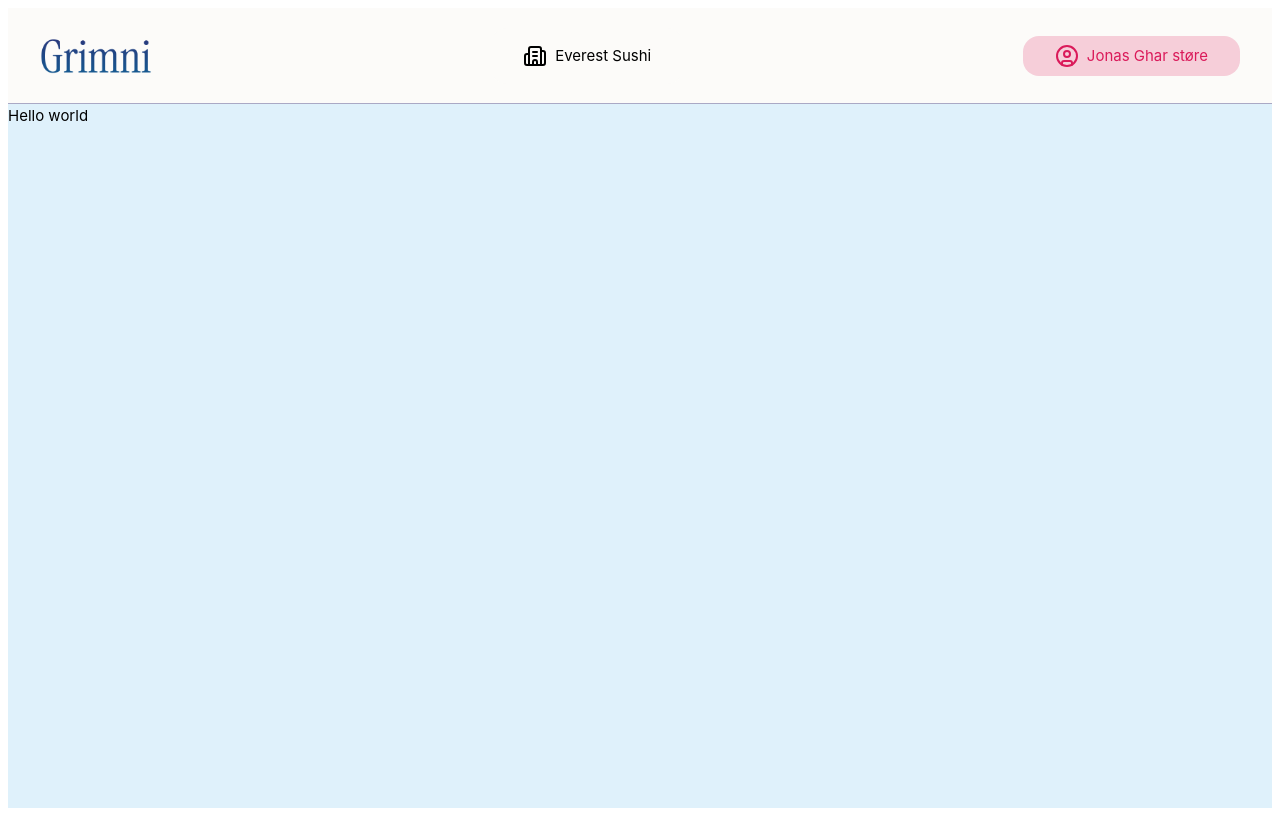
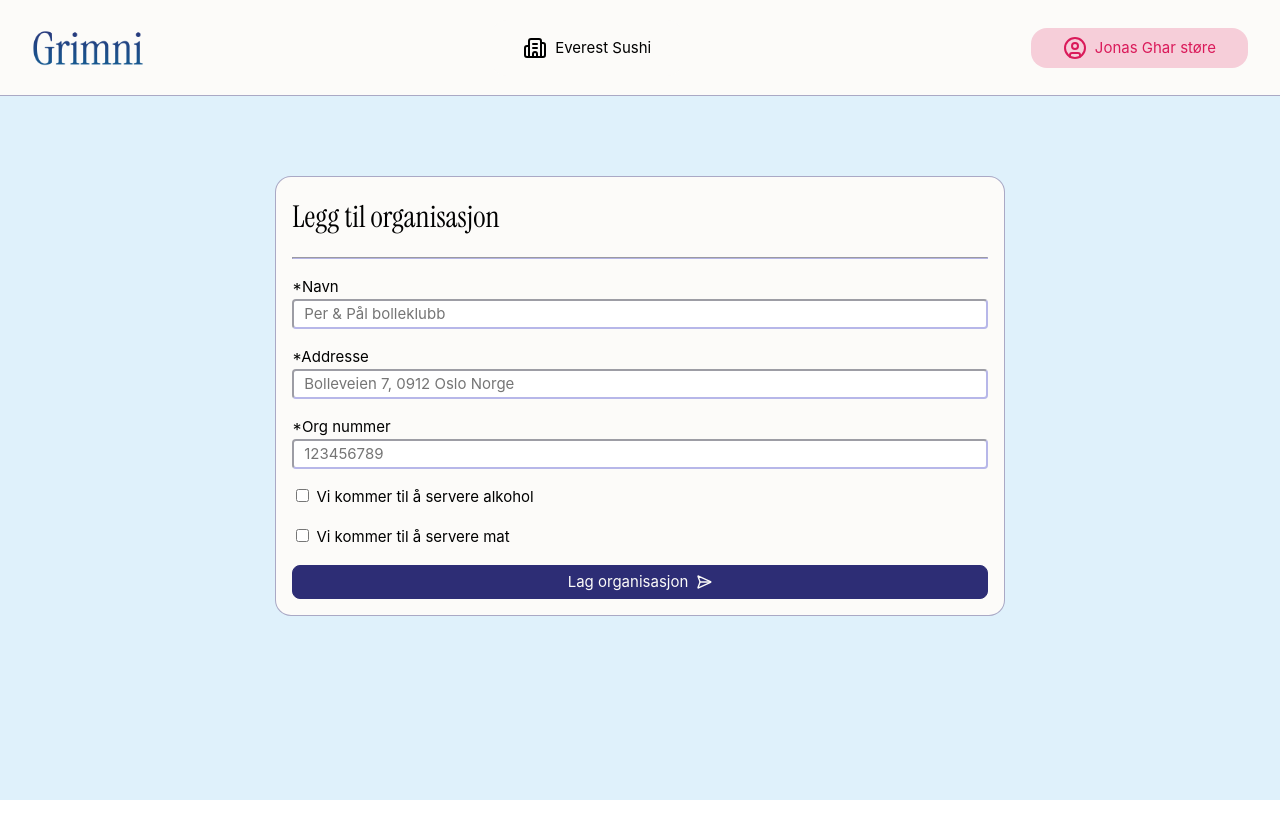
Before and after one commit to MatejaV2005/IDATT2105_Fullstack_Project, a Vue app in the folder frontend/: page /desktop/create-org in a window 1280 px wide. Built offline with nearby package versions, Linux system fonts and the light colour scheme; the HTML template or start-up script is replaced by a standard one.

Commit message:
font + create-org

```diff
--- a/frontend/src/App.vue
+++ b/frontend/src/App.vue
@@ -1,3 +1,6 @@
 <template>
   <RouterView />
 </template>
+<style>
+  @import url('https://fonts.googleapis.com/css2?family=Instrument+Serif:ital@0;1&display=swap');
+</style>
--- a/frontend/src/assets/base.css
+++ b/frontend/src/assets/base.css
@@ -19,3 +19,7 @@ img,
 svg {
   display: block;
 }
+
+body {
+  margin: 0;
+}
--- a/frontend/src/assets/desktop.css
+++ b/frontend/src/assets/desktop.css
@@ -65,3 +65,20 @@
 .transition {
     transition: all .1s;
 }
+
+.simple-text-input {
+    border-radius: .25rem;
+    border-color: var(--blue-navy-40);
+    text-indent: .5rem;
+}
+.simple-text-input:focus {
+    border-color: var(--blue-navy);
+    outline: none;
+}
+button {
+  cursor: pointer;
+  outline: none;
+}
+input {
+  accent-color: var(--blue-navy);
+}
--- a/frontend/src/assets/main.css
+++ b/frontend/src/assets/main.css
@@ -1 +1,16 @@
 @import './base.css';
+
+.instrument-serif-regular {
+  font-family: "Instrument Serif", serif;
+  font-weight: 400;
+  font-style: normal;
+}
+.no-margin {
+  margin: 0;
+}
+
+.instrument-serif-regular-italic {
+  font-family: "Instrument Serif", serif;
+  font-weight: 400;
+  font-style: italic;
+}
--- a/frontend/src/components/desktop/navbar/MainNavbar.vue
+++ b/frontend/src/components/desktop/navbar/MainNavbar.vue
@@ -2,6 +2,10 @@
 import { RouterLink } from 'vue-router';
 import OrgSelector from './OrgSelector.vue';
 import ProfileNavbarButton from './ProfileNavbarButton.vue';
+import { ref } from 'vue';
+
+const username = ref("Jonas Ghar støre"); // We should fetch this from the server
+const currentBusinessName = ref("Everest Sushi"); // We should fetch this from the server
 
 </script>
 <template>
@@ -9,8 +13,8 @@ import ProfileNavbarButton from './ProfileNavbarButton.vue';
         <RouterLink to="/desktop" class="logo-button">
             <img src="@/assets/logo/logo-medium.png" alt="Logo" />
         </RouterLink>
-        <OrgSelector currentBusinessName="Everest Sushi"/>
-        <ProfileNavbarButton username="Jonas Ghar støre" />
+        <OrgSelector :currentBusinessName="currentBusinessName"/>
+        <ProfileNavbarButton :username="username" />
     </div>
 </template>
 <style scoped>
--- a/frontend/src/components/desktop/navbar/OrgSelector.vue
+++ b/frontend/src/components/desktop/navbar/OrgSelector.vue
@@ -9,7 +9,7 @@ import { RouterLink } from 'vue-router';
     }
 </script>
 <template>
-    <button @click="showOtherOrgs" class="org-selector-button">
+    <button v-if="!!currentBusinessName" @click="showOtherOrgs" class="org-selector-button">
         <svg xmlns="http://www.w3.org/2000/svg" width="24" height="24" viewBox="0 0 24 24" fill="none" stroke="currentColor" stroke-width="2" stroke-linecap="round" stroke-linejoin="round" class="lucide lucide-building2-icon lucide-building-2"><path d="M10 12h4"/><path d="M10 8h4"/><path d="M14 21v-3a2 2 0 0 0-4 0v3"/><path d="M6 10H4a2 2 0 0 0-2 2v7a2 2 0 0 0 2 2h16a2 2 0 0 0 2-2V9a2 2 0 0 0-2-2h-2"/><path d="M6 21V5a2 2 0 0 1 2-2h8a2 2 0 0 1 2 2v16"/></svg>
         <div>
             {{ currentBusinessName }}
--- a/frontend/src/layouts/DesktopLayout.vue
+++ b/frontend/src/layouts/DesktopLayout.vue
@@ -1,9 +1,11 @@
 <script setup lang="ts">
+import MainNavbar from '@/components/desktop/navbar/MainNavbar.vue';
 import { RouterView } from 'vue-router'
 </script>
 
 <template>
   <div class="desktop-layout">
+    <MainNavbar />
     <RouterView />
   </div>
 </template>
--- a/frontend/src/views/desktop/CreateOrgView.vue
+++ b/frontend/src/views/desktop/CreateOrgView.vue
@@ -1,11 +1,219 @@
 <script setup lang="ts">
-import MainNavbar from '@/components/desktop/navbar/MainNavbar.vue';
+import MainNavbar from '@/components/desktop/navbar/MainNavbar.vue'
+import { ref } from 'vue'
+import { useRouter } from 'vue-router'
 
+const name = ref('')
+const address = ref('')
+const orgNumber = ref('')
+const isGoingToServeAlcohol = ref(false)
+const isGoingToServeFood = ref(false)
+const isLoading = ref(false)
+const errorMessage = ref('')
+
+const router = useRouter()
+
+async function handleSubmit() {
+  if (!name.value || !address.value || !orgNumber.value || isLoading.value) {
+    return
+  }
+
+  errorMessage.value = ''
+  isLoading.value = true
+
+  const payload = {
+    name: name.value,
+    address: address.value,
+    orgNumber: orgNumber.value,
+    isGoingToServeAlcohol: isGoingToServeAlcohol.value,
+    isGoingToServeFood: isGoingToServeFood.value,
+  }
+
+  try {
+    const response = await fetch('/api/organizations', {
+      method: 'POST',
+      headers: {
+        'Content-Type': 'application/json',
+      },
+      body: JSON.stringify(payload),
+    })
+
+    if (!response.ok) {
+      errorMessage.value = 'Klarte ikke å lage organisasjonen. Prøv igjen.'
+      return
+    }
+
+    name.value = ''
+    address.value = ''
+    orgNumber.value = ''
+    isGoingToServeAlcohol.value = false
+    isGoingToServeFood.value = false
+
+    await router.push('/desktop')
+  } catch {
+    errorMessage.value = 'Det oppstod en feil. Prøv igjen.'
+  } finally {
+    isLoading.value = false
+  }
+}
 </script>
 
 <template>
-    <MainNavbar />
-    <main>
-        Hello world
-    </main>
+  <main>
+    <form @submit.prevent="handleSubmit">
+      <h1 class="instrument-serif-regular no-margin">Legg til organisasjon</h1>
+      <hr class="no-margin" />
+      <label>
+        *Navn<br />
+        <input
+          required
+          class="simple-text-input"
+          v-model="name"
+          placeholder="Per & Pål bolleklubb"
+          :disabled="isLoading"
+        />
+      </label>
+      <label>
+        *Addresse<br />
+        <input
+          required
+          class="simple-text-input"
+          v-model="address"
+          placeholder="Bolleveien 7, 0912 Oslo Norge"
+          :disabled="isLoading"
+        />
+      </label>
+      <label>
+        *Org nummer<br />
+        <input
+          required
+          class="simple-text-input"
+          v-model="orgNumber"
+          placeholder="123456789"
+          type="number"
+          :disabled="isLoading"
+        />
+      </label>
+      <label>
+        <input type="checkbox" v-model="isGoingToServeAlcohol" :disabled="isLoading" />
+        Vi kommer til å servere alkohol
+      </label>
+      <label>
+        <input type="checkbox" v-model="isGoingToServeFood" :disabled="isLoading" />
+        Vi kommer til å servere mat
+      </label>
+      <p v-if="errorMessage" class="error-message">{{ errorMessage }}</p>
+      <button class="transition" type="submit">
+        <span class="no-margin">
+          {{ isLoading ? 'Lager organisasjon...' : 'Lag organisasjon' }}
+        </span>
+        <svg
+          v-if="!isLoading"
+          xmlns="http://www.w3.org/2000/svg"
+          width="16"
+          height="16"
+          viewBox="0 0 24 24"
+          fill="none"
+          stroke-width="2"
+          stroke-linecap="round"
+          stroke-linejoin="round"
+          class="lucide lucide-send-horizontal-icon lucide-send-horizontal"
+        >
+          <path
+            d="M3.714 3.048a.498.498 0 0 0-.683.627l2.843 7.627a2 2 0 0 1 0 1.396l-2.842 7.627a.498.498 0 0 0 .682.627l18-8.5a.5.5 0 0 0 0-.904z"
+          />
+          <path d="M6 12h16" />
+        </svg>
+        <span v-else class="loading-spinner"></span>
+      </button>
+    </form>
+  </main>
 </template>
+<style scoped>
+main {
+  display: flex;
+  margin-top: 5rem;
+  padding-left: 2rem;
+  padding-right: 2rem;
+  display: flex;
+  justify-content: center;
+  align-items: center;
+  flex-direction: column;
+  width: 100%;
+  form {
+    width: calc(3 / 5 * 100%);
+    background-color: var(--white-greek);
+    border-radius: 1rem;
+    padding: 1rem;
+    border: 1px solid var(--blue-navy-40);
+    display: flex;
+    flex-direction: column;
+    gap: 1rem;
+
+    hr {
+      border-color: var(--blue-navy-40);
+      border-width: 1px;
+    }
+    input {
+      accent-color: var(--blue-navy);
+    }
+    input[type=number]::-webkit-inner-spin-button,
+    input[type=number]::-webkit-outer-spin-button {
+        -webkit-appearance: none;
+        margin: 0;
+    }
+
+    input[type=number] {
+        -moz-appearance: textfield;
+    }
+    .simple-text-input {
+      width: 100%;
+    }
+    button {
+      background-color: var(--blue-navy);
+      border: 1px solid var(--blue-navy);
+      border-radius: 0.5rem;
+      color: var(--white-greek);
+      display: flex;
+      justify-content: center;
+      align-items: center;
+      gap: 0.5rem;
+      padding-top: 0.25rem;
+      padding-bottom: 0.25rem;
+      stroke: var(--white-greek);
+      /* font-size: x-large; */
+    }
+    button:hover,
+    button:focus {
+      background-color: var(--blue-navy-20);
+      color: var(--blue-navy);
+      svg {
+        stroke: var(--blue-navy);
+      }
+    }
+    button:hover .loading-spinner,
+    button:focus .loading-spinner {
+      border-color: var(--blue-navy);
+      border-bottom-color: transparent;
+    }
+    .loading-spinner {
+      width: 1rem;
+      height: 1rem;
+      border: 2px solid var(--white-greek);
+      border-bottom-color: transparent;
+      border-radius: 50%;
+      animation: spin 0.7s linear infinite;
+    }
+    .error-message {
+      color: #b42318;
+      margin: 0;
+    }
+  }
+}
+
+@keyframes spin {
+  to {
+    transform: rotate(360deg);
+  }
+}
+</style>
```
